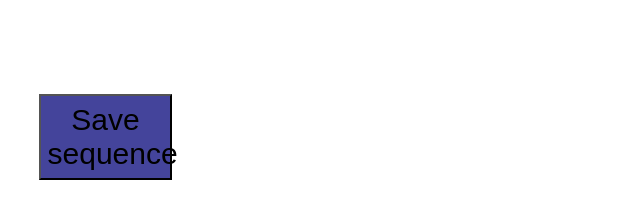
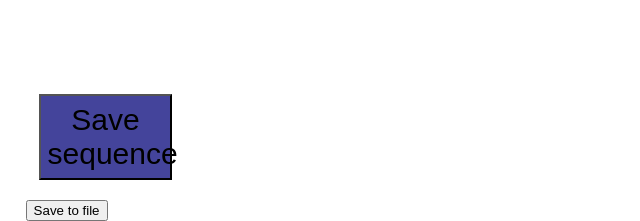
Before and after one commit to kipp12/KippInsights, a Flask app: page / in a window 1280 px wide; the page is wider, and only the part inside the window is pictured. Shown: the part 847-1068 px from the top of that part, without its empty margins (0-640 px from the left). Before the commit the page ends 1027 px from the top of that part, so only its background shows below. Run offline with Flask 3, Linux system fonts and the light colour scheme.

Commit message:
added save to file button - all works

```diff
--- a/app.py
+++ b/app.py
@@ -62,6 +62,34 @@ def save():
 
     return redirect(url_for("index"))
 
+@app.route('/save_to_file', methods=["POST", "GET"])
+def save_to_file():
+    global events
+    global sequence_id
+    global action_id
+    filepath = '~/documents/CODE/KippInsights/data/'
+
+    filename = request.form.get('filename')
+    if not filename.endswith(".csv"):
+        filename += ".csv"
+
+    filename = filepath + filename
+
+    print("save to file test")
+
+    df = pd.DataFrame(events)
+    df.index += 1
+    print(df)
+
+    df.to_csv(filename, index=False)
+
+    events = []
+
+    sequence_id=1
+    action_id=1
+
+    return redirect(url_for("index"))
+
 
 
 if __name__ == '__main__':
--- a/static/css/style.css
+++ b/static/css/style.css
@@ -119,3 +119,8 @@ form label:successful{
     margin-top: 5%;
 
 }
+
+.save_buttons{
+    margin: 0px;
+    padding: 0px;
+}
--- a/templates/index.html
+++ b/templates/index.html
@@ -54,10 +54,14 @@
         <p id="end_coords">End location:</p>
         <p id="success">Successful: yes</p>
 
-        <form action="/save" method="POST">
-            <button type="submit" id="save" onclick="save_message()">Save sequence</button>
-        </form>
+        <div class="save_buttons">
+            <form action="/save" method="POST">
+                <button type="submit" id="save" onclick="save_message()">Save sequence</button>
+            </form>
 
+            <button type="submit" id="save" onclick="save_to_file()">Save to file</button>
+
+        </div>
 
     </div>
 
@@ -121,6 +125,27 @@
 
 function save_message(){
     window.alert("Sequence saved")
+}
+
+function save_to_file(){
+    let filename = prompt("Enter filename:");
+
+    if (filename) {
+        // Create a hidden form dynamically
+        let form = document.createElement("form");
+        form.method = "POST";
+        form.action = "{{ url_for('save_to_file') }}";
+
+        // Add filename input
+        let input = document.createElement("input");
+        input.type = "hidden";
+        input.name = "filename";
+        input.value = filename;
+        form.appendChild(input);
+
+        document.body.appendChild(form);
+        form.submit();
+    }
 }
 
 const pitch = document.getElementById("pitch");
```
